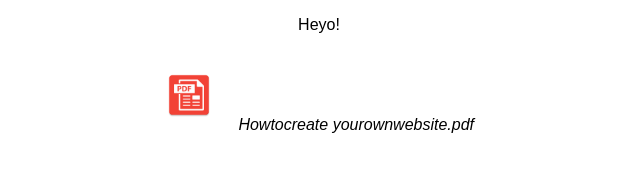
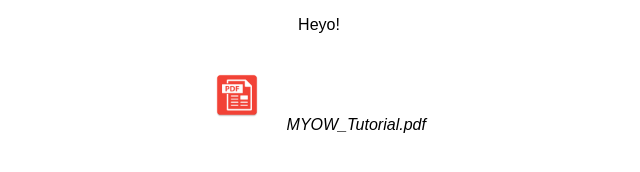
Before and after one commit to TheCodeSpace/MYOW, a plain HTML site: page index.html in a window 1280 px wide. Shown: the whole page, without its empty margins (321-961 px from the left). Drawn offline with Linux system fonts and the light colour scheme.

Commit message:
We will try

```diff
--- a/bin/lib/css/main.css
+++ b/bin/lib/css/main.css
@@ -24,6 +24,9 @@
     display: inline-block;
     margin: 10px;
     border-radius: 10px;
+    width: auto;
+    height: 70;
+    color: gray;
 }
 
 .img {
--- a/index.html
+++ b/index.html
@@ -23,9 +23,9 @@
     </head>
     <body>
     <p class="basic">Heyo!</p>
-        <div class="block" href=bin/files/MYOW_Tutorial.pdf>
+        <div class="block" href="bin/files/MYOW_Tutorial.pdf">
             <img src="bin/icons/pdf_icon.png" class="img" height="50" width="50">
-            <a height="50" class="download">Howtocreate yourownwebsite.pdf</a>
+            <a height="50" class="download">MYOW_Tutorial.pdf</a>
         </div>
     </body>
 </html>
```
